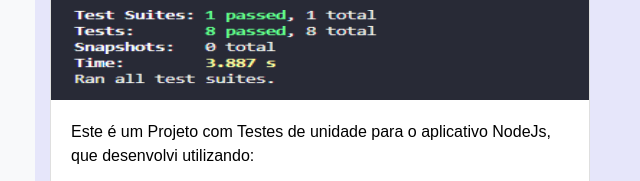
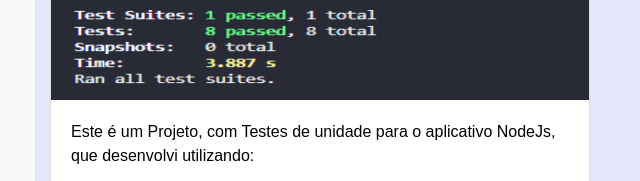
Before and after one commit to kellyabud/Portfolio, a plain HTML site: page index1.html in a window 1280 px wide. Shown: the part 2080-2261 px from the top of the page, 35-675 px from the left. Drawn offline with nearby package versions, Linux system fonts and the light colour scheme.

Commit message:
Atualização

```diff
--- a/index1.html
+++ b/index1.html
@@ -149,9 +149,8 @@
                                 src="Sc2.png">
 
                             <div class="card-body">
-                                <p class="card-text"> Este é um Projeto com Testes de unidade para o aplicativo NodeJs,
-                                    que
-                                    desenvolvi utilizando:
+                                <p class="card-text"> Este é um Projeto, com Testes de unidade para o aplicativo NodeJs,
+                                    que desenvolvi utilizando:
                                 </p>
                                 <ul>
                                     <li>Node.js</li>
```
